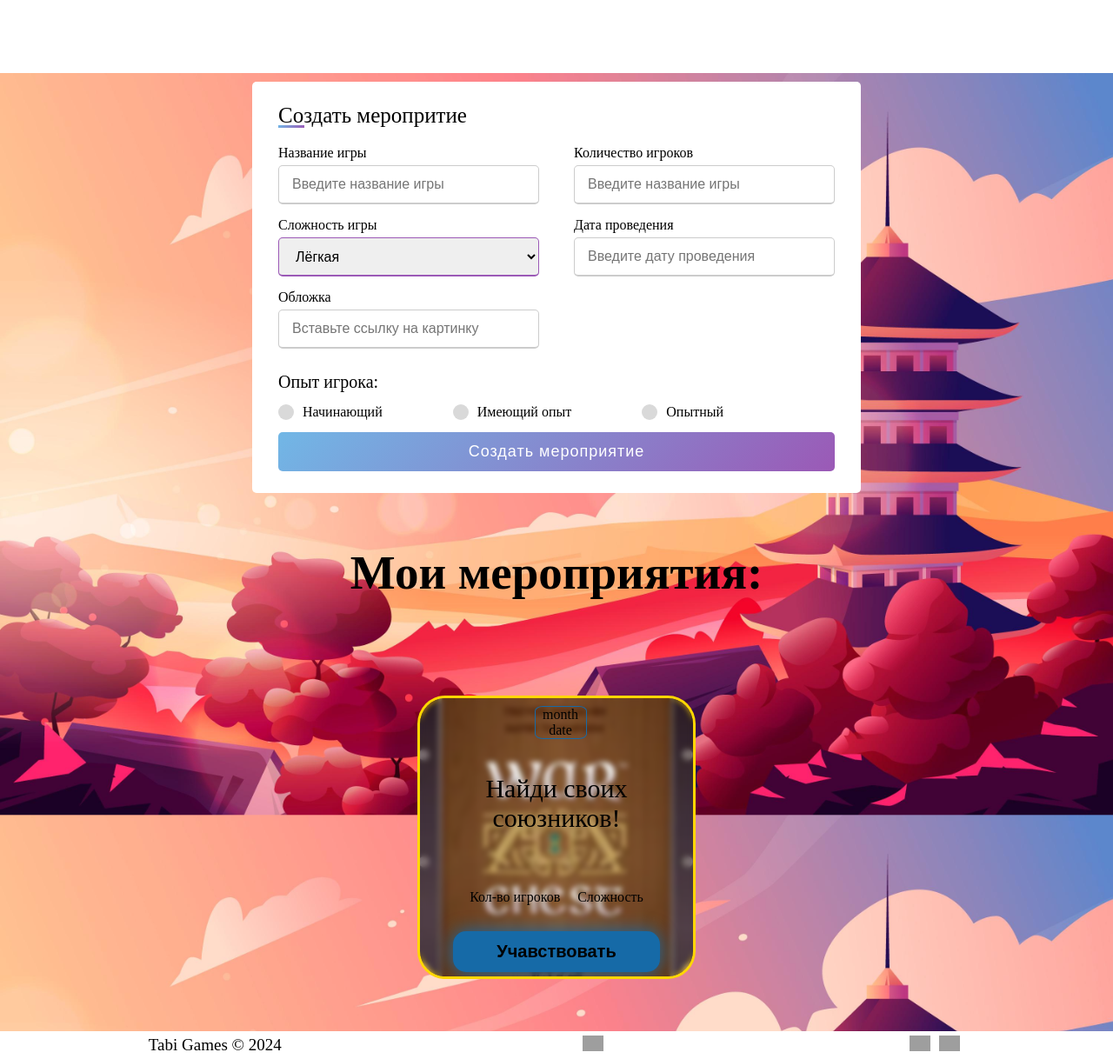
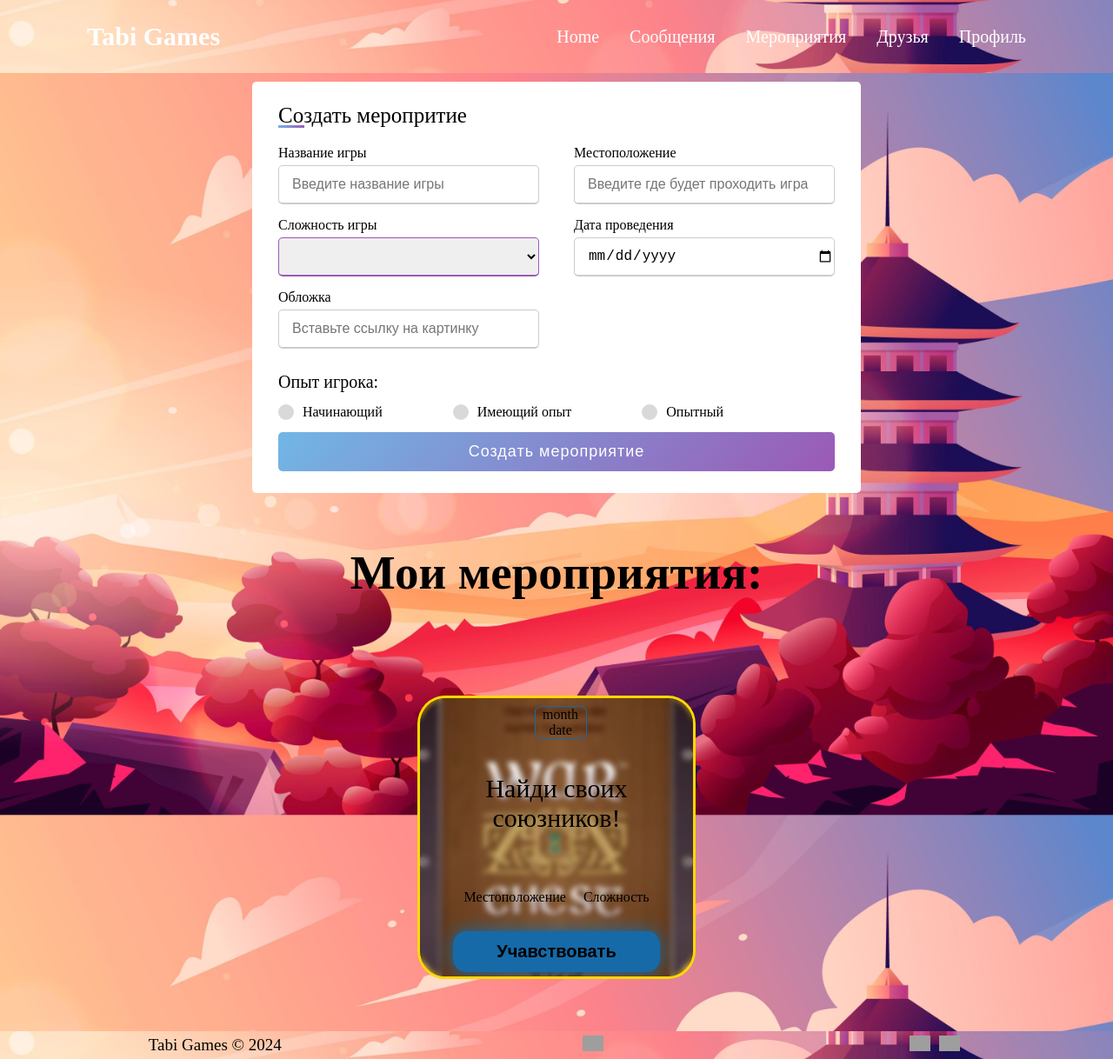
Before and after one commit to TheRisingDream/Tabi-Games, a Nuxt app in the folder table/: page /event in a window 1280 px wide. Shown: the whole page at 87% size. Built offline with nearby package versions, Linux system fonts and the light colour scheme; grey boxes are pictures that could not be loaded.

Commit message:
logic for layuots, edits in event form + logic request, event.vue add background. add try catch in register. And response user in authstore by registration

```diff
--- a/table/components/AppFooter.vue
+++ b/table/components/AppFooter.vue
@@ -5,7 +5,7 @@ const footer = computed(() => {
   const currentPage = route.path;
   if (currentPage === '/') {
     return 'sec_third';
-  } else if (currentPage === '/login' || currentPage === '/register') {
+  } else if (currentPage === '/login' || currentPage === '/register' || currentPage ==='/event') {
     return 'sec_third';
   } else {
     return ''; // Или какое-то значение по умолчанию
--- a/table/components/AppHeader.vue
+++ b/table/components/AppHeader.vue
@@ -8,10 +8,10 @@ const header = computed(() => {
   const currentPage = route.path;
   if (currentPage === '/') {
     return 'main_page';
-  } else if (currentPage === '/login' || currentPage === '/register') {
+  } else if (currentPage === '/login' || currentPage === '/register' || currentPage ==='/event') {
     return 'login_back';
   } else {
-    return ''; // Или какое-то значение по умолчанию
+    return '';
   }
 });
 
@@ -21,14 +21,12 @@ const updateNickname = () => {
   if (authStore.user !== null) {
     nickname.value = authStore.user.username;
   } else {
-    nickname.value = 'Профиль'; // Можно задать значение по умолчанию
+    nickname.value = 'Профиль';
   }
 };
-// Вызов функции при первой загрузке
+
 updateNickname();
-// Настройка реакции на изменения маршрута
 watchEffect(() => {
-  // Обновить ник при смене страницы (при входе на другие страницы)
   updateNickname();
 });
 // let header = ref("")
--- a/table/components/FormEvent.vue
+++ b/table/components/FormEvent.vue
@@ -1,3 +1,25 @@
+<script setup>
+const game_name = useState('game_name', (()=>''));
+const place = useState('place', (()=>''));
+const difficult = useState('difficult', (()=>''));
+const date = useState('date', (()=>''));
+const link = useState('link', (()=>''));
+const experience = useState('experience', (()=>''));
+async function createEvent() {
+    const event = await $fetch('/api/event/createEvent', {
+        method: "post",
+        body: {
+            game_name:game_name.value,
+            place:place.value,
+            difficult:difficult.value,
+            date:date.value,
+            link:link.value,
+            experience:experience.value
+        }
+    })
+    console.log("ok");
+}
+</script>
 <template>
 <section>
     <div class="container">
@@ -6,15 +28,15 @@
             <div class="game_details">
                 <div class="input_box">
                     <span class="details">Название игры</span>
-                    <input type="text" placeholder="Введите название игры" required>
+                    <input type="text" placeholder="Введите название игры" v-model="game_name" required>
                 </div>
                 <div class="input_box">
-                    <span class="details">Количество игроков</span>
-                    <input type="text" placeholder="Введите название игры" required>
+                    <span class="details">Местоположение</span>
+                    <input type="text" placeholder="Введите где будет проходить игра" v-model="place" required>
                 </div>
                 <div class="input_box">
                     <label class="details" for="game_difficult">Сложность игры</label>
-                <select name="difficult">
+                <select name="difficult" v-model="difficult">
                     <option value="Лёгкая">Лёгкая</option>
                     <option value="Средне-лёгкая">Средне-лёгкая</option>
                     <option value="Средняя">Средняя</option>
@@ -24,17 +46,17 @@
                 </div>
                 <div class="input_box">
                     <span class="details">Дата проведения</span>
-                    <input type="text" placeholder="Введите дату проведения" required>
+                    <input type="date" placeholder="Введите дату проведения"  v-model="date" required>
                 </div>
                 <div class="input_box">
                     <span class="details">Обложка</span>
-                    <input type="text" placeholder="Вставьте ссылку на картинку" required>
+                    <input type="text" placeholder="Вставьте ссылку на картинку" v-model="link" required>
                 </div>
             </div>
             <div class="experience_detail">
-                <input type="radio" name="experience" id="dot_1">
-                <input type="radio" name="experience" id="dot_2">
-                <input type="radio" name="experience" id="dot_3">
+                <input type="radio" value="Начинающий" id="dot_1" v-model="experience">
+                <input type="radio" value="Имеющий опыт" id="dot_2" v-model="experience">
+                <input type="radio" value="Опытный" id="dot_3" v-model="experience">
                 <span class="experience_title">Опыт игрока:</span>
                 <div class="category">
                     <label for="dot_1">
--- a/table/components/SectionUserEvent.vue
+++ b/table/components/SectionUserEvent.vue
@@ -1,8 +1,5 @@
 <template>
-<section class="sec_third">
-    <section>
-        <FormEvent />
-    </section>
+<section>
     <h1 class="sec_title">Мои мероприятия:</h1>
         <div class="div_info">
             <div class="card">
@@ -13,7 +10,7 @@
                     </div>
                 <h3 class="card_title">Найди своих союзников!</h3>
                 <div class="card_option">
-                <p class="text_option">Кол-во игроков</p>
+                <p class="text_option">Местоположение</p>
                 <p class="text_option">Сложность</p>
                 </div>
                 <NuxtLink><button class="card_btn">Учавствовать</button></NuxtLink>
@@ -23,12 +20,6 @@
 </section>
 </template>
 <style scoped>
-.sec_third {
-    background: url("../public/third_back.jpg");
-    background-position: center;
-    background-size: cover;
-    background-attachment: fixed;
-}
 .div_info{
     display: flex;
     justify-content: space-around;
--- a/table/pages/event.vue
+++ b/table/pages/event.vue
@@ -1,5 +1,17 @@
 <template>
-<section>
+    <main class="sec_third">
+    <section>
+    <FormEvent />
+    </section>
+    <section>
     <SectionUserEvent />
-</section>
+    </section>
+    </main>
 </template>
+<style lang="css" scoped>
+.sec_third {
+    background: url("../public/third_back.jpg");
+    background-position: center;
+    background-size: cover;
+    background-attachment: fixed;
+}</style>
--- a/table/pages/login.vue
+++ b/table/pages/login.vue
@@ -31,7 +31,7 @@ async function login(){
                 <form method='POST' @submit.prevent="login">
                     <h1>Авторизация</h1>
                     <div class="input_box">
-                        <input type="text" placeholder="Почта" required v-model="email">
+                        <input type="email" placeholder="Почта" required v-model="email">
                     </div>
                     <div class="input_box">
                         <input type="password" placeholder="Пароль" required  v-model="password">
--- a/table/pages/register.vue
+++ b/table/pages/register.vue
@@ -9,6 +9,7 @@ const password = useState('password',(()=>''));
 const retry_password = useState('retry_password',(()=>''));
 async function register(){
     if( password.value == retry_password.value ){
+        try {
             const user = await $fetch('/api/users/registration', {
                 method: "post",
                 body: {
@@ -16,13 +17,20 @@ async function register(){
                     username:username.value,
                     password:password.value
                 }
+            });
 
-    })
-        console.log("ok");
+        console.log("Response from server:", user);
             if(user){
                 authStore.login(user);
                 await navigateTo('/')
+            } else {
+                console.error("Ошибка: пользователь не возвращен.");
             };
+        } catch (error) {
+            console.error("Ошибка при регистрации:", error);
+    }
+    } else {
+        console.error("Пароли не совпадают.");
     }
 }
 
@@ -39,7 +47,7 @@ async function register(){
                 <form method='POST' @submit.prevent="register">
                     <h1>Регистрация</h1>
                     <div class="input_box">
-                        <input type="text" placeholder="Почта" v-model="email" required>
+                        <input type="email" placeholder="Почта" v-model="email" required>
                     </div>
                     <div class="input_box">
                         <input type="text" placeholder="Имя" v-model="username" required>
```
Also changed, not shown: 2 other files (tests, documents, lock files or other folders). Lines whose indentation alone changed are shown as unchanged.
